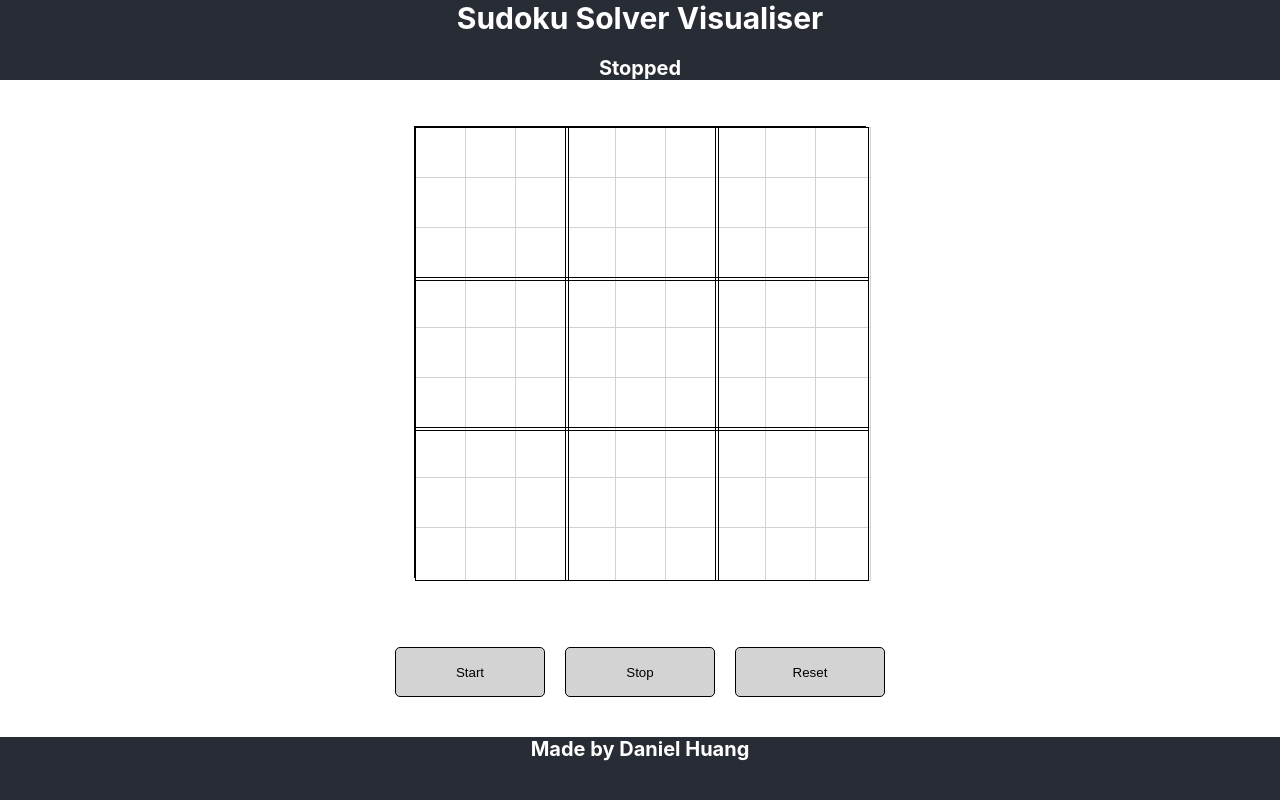
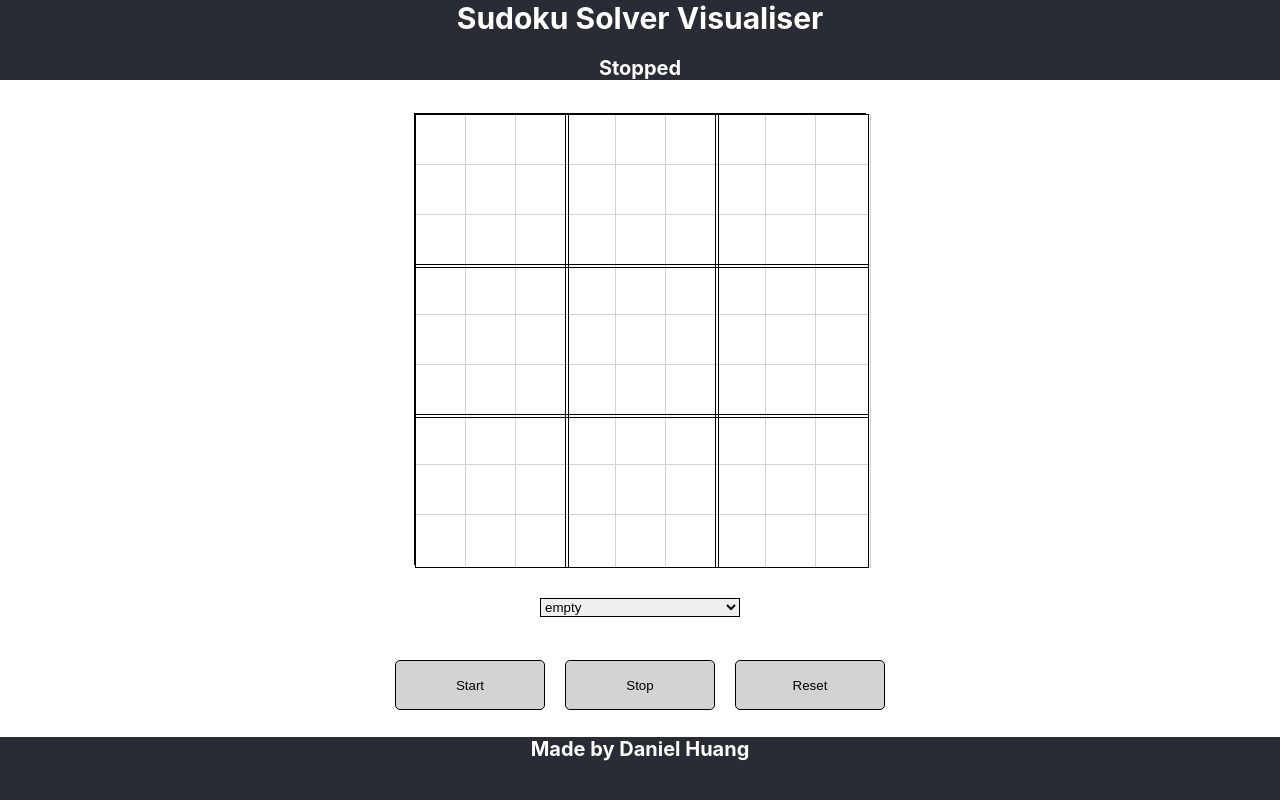
Before and after one commit to Daniel-Huang98/sudoku, a React (Create React App) app: page / in a window 1280 px wide. Shown: the top 800 px of the page. Built offline with nearby package versions, Linux system fonts and the light colour scheme.

Commit message:
it is now fast as shit

```diff
--- a/src/App.tsx
+++ b/src/App.tsx
@@ -1,22 +1,24 @@
 import React, { useEffect } from "react";
 import Board from "./components/Board";
 import "./css/App.css";
-import { clearBoard } from "./Constants";
+import { clearBoard, selectBoard, boardArray } from "./Constants";
 
 import {
   validInput,
-  guess,
+  guessNaive,
   IGuess,
   IState,
   noZeros,
-  newBoard
+  newBoard,
+  guessPrune
 } from "./helpers";
 import Dashboard from "./components/Dashboard";
+import { findAllByDisplayValue } from "@testing-library/react";
 
 const App = () => {
   const [play, setPlay] = React.useState(false);
   const [input, setInput] = React.useState({
-    board: newBoard(clearBoard),
+    board: clearBoard,
     guess: new Array<IGuess>(),
     popped: false
   });
@@ -49,11 +51,19 @@ const App = () => {
   const stop = () => setPlay(false);
 
   useEffect(() => {
-    setTimeout(() => {
-      if (play && !done) {
-        guess(input, update);
+    if (play) {
+      //setTimeout(() => {
+      //if (play && !done) {
+      //guessNaive(input, update);
+      // }
+      //}, 1);
+      if (!done) {
+        guessPrune(input.board, (board: number[][], done: boolean) => {
+          setInput({ guess: [], popped: false, board });
+          setDone(done);
+        });
       }
-    }, 1);
+    }
   });
 
   const EnterBoard = (event: any) => {
@@ -64,6 +74,19 @@ const App = () => {
     );
     setInput({ board: inputCopy, guess: input.guess, popped: false });
   };
+
+  const LoadBoard = (event: any) => {
+    const val = event.target.value;
+    setInput({
+      board: newBoard(boardArray[val]),
+      guess: new Array<IGuess>(),
+      popped: false
+    });
+  };
+
+  const boards = selectBoard.map(val => (
+    <option value={val.board}>{val.label}</option>
+  ));
 
   return (
     <div className="App">
@@ -81,6 +104,9 @@ const App = () => {
       </header>
       <div className="body">
         <Board EnterBoard={EnterBoard} play={play} board={input.board} />
+        <select disabled={play} onChange={LoadBoard}>
+          {boards}
+        </select>
         <Dashboard start={start} stop={stop} reset={reset} />
       </div>
       <footer>
--- a/src/Constants.tsx
+++ b/src/Constants.tsx
@@ -1,4 +1,4 @@
-export const clearBoard2 = [
+export const clearBoard = [
   [0, 0, 0, 0, 0, 0, 0, 0, 0],
   [0, 0, 0, 0, 0, 0, 0, 0, 0],
   [0, 0, 0, 0, 0, 0, 0, 0, 0],
@@ -15,7 +15,7 @@ export const clearBoard3 = [
   [7, 0, 0, 1, 0, 0, 0, 4, 0],
   [3, 0, 0, 0, 0, 0, 2, 0, 0],
   [0, 0, 1, 3, 9, 0, 0, 0, 8],
-  [3, 0, 0, 7, 8, 6, 0, 0, 4],
+  [0, 0, 0, 7, 8, 6, 0, 0, 4],
   [8, 0, 0, 0, 4, 1, 7, 0, 0],
   [0, 0, 8, 0, 0, 0, 0, 0, 9],
   [0, 5, 0, 0, 0, 3, 0, 0, 1],
@@ -34,7 +34,7 @@ export const clearBoard1 = [
   [0, 0, 6, 0, 0, 0, 0, 0, 0]
 ];
 
-export const clearBoard = [
+export const clearBoard2 = [
   [0, 0, 0, 0, 0, 0, 0, 0, 8],
   [9, 7, 8, 0, 4, 0, 1, 3, 0],
   [0, 2, 0, 0, 0, 0, 6, 4, 0],
@@ -45,6 +45,15 @@ export const clearBoard = [
   [0, 1, 2, 0, 5, 0, 3, 6, 9],
   [8, 0, 0, 0, 0, 0, 0, 0, 0]
 ];
+
+export const selectBoard = [
+  { board: 0, label: "empty" },
+  { board: 1, label: "Example 1" },
+  { board: 2, label: "Example 2" },
+  { board: 3, label: "Example 3" }
+];
+
+export const boardArray = [clearBoard, clearBoard1, clearBoard2, clearBoard3];
 
 const oneSet = {
   1: false,
--- a/src/css/App.css
+++ b/src/css/App.css
@@ -43,3 +43,9 @@ footer {
   align-items: center;
   min-height: 80vh;
 }
+
+select {
+  border-style: solid;
+  border-color: black;
+  width: 200px;
+}
--- a/src/helpers.tsx
+++ b/src/helpers.tsx
@@ -96,7 +96,7 @@ export interface IState {
   popped: boolean;
 }
 
-export const guess = (input: IState, update: (input: IState) => void) => {
+export const guessNaive = (input: IState, update: (input: IState) => void) => {
   var guess = [...input.guess];
   var board = input.board;
   var popped = input.popped;
@@ -144,43 +144,95 @@ export const guess = (input: IState, update: (input: IState) => void) => {
   return;
 };
 
-export const mergeBoard = (
-  guess: Array<IGuess>,
-  board: Array<Array<number>>
-): Array<Array<number>> => {
-  var newBoard = [];
+export const guessPrune = (
+  board: number[][],
+  update: (board: number[][], done: boolean) => void
+): boolean => {
+  const tempBoard = newBoard(board);
+  //for each board calculate the array of options for each hole
+  //choose the option with the least options
+  const guess = calcOptions(tempBoard);
+  if (guess === null) {
+    console.log(tempBoard);
+    update(tempBoard, true);
+    return true;
+  }
+  for (var x = 0; x < guess.options.length; x++) {
+    tempBoard[guess.y][guess.x] = guess.options[x];
+    if (validInput(tempBoard)) {
+      if (guessPrune(tempBoard, update)) {
+        return true;
+      }
+    }
+  }
+  return false;
+};
+
+interface coord {
+  x: number;
+  y: number;
+  options: number[];
+}
+
+const calcOptions = (board: number[][]): coord | null => {
+  const holes: Array<coord> = [];
+  var leastOption = null;
+  for (var y = 0; y < 9; y++) {
+    for (var x = 0; x < 9; x++) {
+      if (board[y][x] === 0) {
+        const curr = getOptions(board, x, y);
+        holes.push({
+          x,
+          y,
+          options: curr
+        });
+        if (leastOption) {
+          const len: number = leastOption.options.length;
+          leastOption =
+            len < curr.length
+              ? leastOption
+              : {
+                  x,
+                  y,
+                  options: curr
+                };
+        } else {
+          leastOption = {
+            x,
+            y,
+            options: curr
+          };
+        }
+      }
+    }
+  }
+  //return holes;
+  return leastOption;
+};
+
+const getOptions = (board: number[][], x: number, y: number): number[] => {
+  var options: number[] = [1, 2, 3, 4, 5, 6, 7, 8, 9];
+  for (var col: number = 0; col < 9; col++) {
+    const value = board[y][col];
+    options = options.filter(ele => {
+      return ele !== value;
+    });
+  }
+
+  for (var row: number = 0; row < 9; row++) {
+    const value = board[row][x];
+    options = options.filter(ele => {
+      return ele !== value;
+    });
+  }
+  return options;
+};
+
+export const newBoard = (board: number[][]): number[][] => {
+  const newBoard = [];
 
   for (var i = 0; i < board.length; i++) {
     newBoard.push([...board[i]]);
   }
-
-  if (guess.length === 0) {
-    return newBoard;
-  }
-
-  for (var itr = 0; itr < guess.length; itr++) {
-    const val = guess[itr];
-    newBoard[val.y][val.x] = val.value;
-  }
-
   return newBoard;
 };
-
-export const newBoard = (board: number[][]): number[][] => {
-  var newBoard = [];
-
-  for (var i = 0; i < board.length; i++) {
-    newBoard.push([...board[i]]);
-  }
-  return [
-    [0, 0, 0, 0, 0, 0, 0, 0, 0],
-    [0, 0, 0, 0, 0, 0, 0, 0, 0],
-    [0, 0, 0, 0, 0, 0, 0, 0, 0],
-    [0, 0, 0, 0, 0, 0, 0, 0, 0],
-    [0, 0, 0, 0, 0, 0, 0, 0, 0],
-    [0, 0, 0, 0, 0, 0, 0, 0, 0],
-    [0, 0, 0, 0, 0, 0, 0, 0, 0],
-    [0, 0, 0, 0, 0, 0, 0, 0, 0],
-    [0, 0, 0, 0, 0, 0, 0, 0, 0]
-  ];
-};
```
